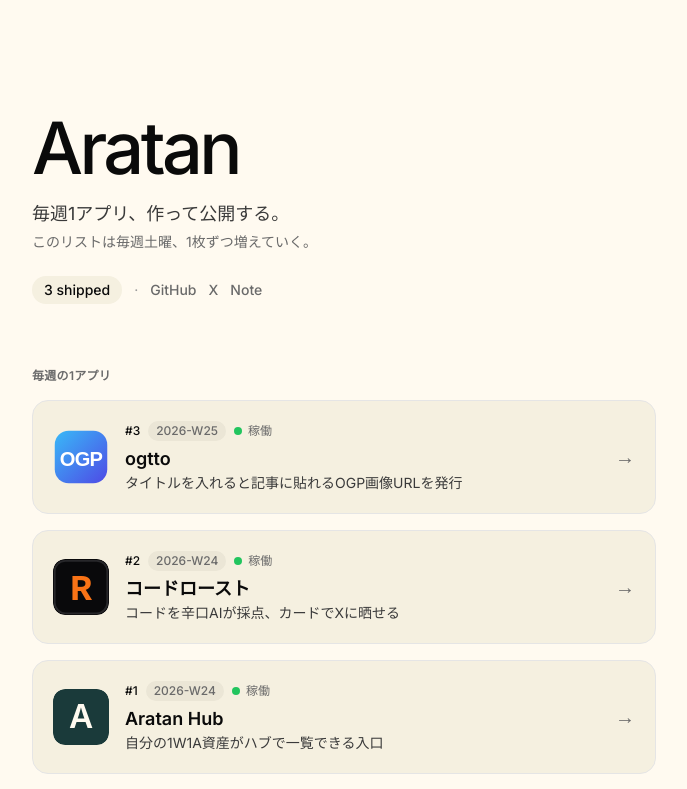
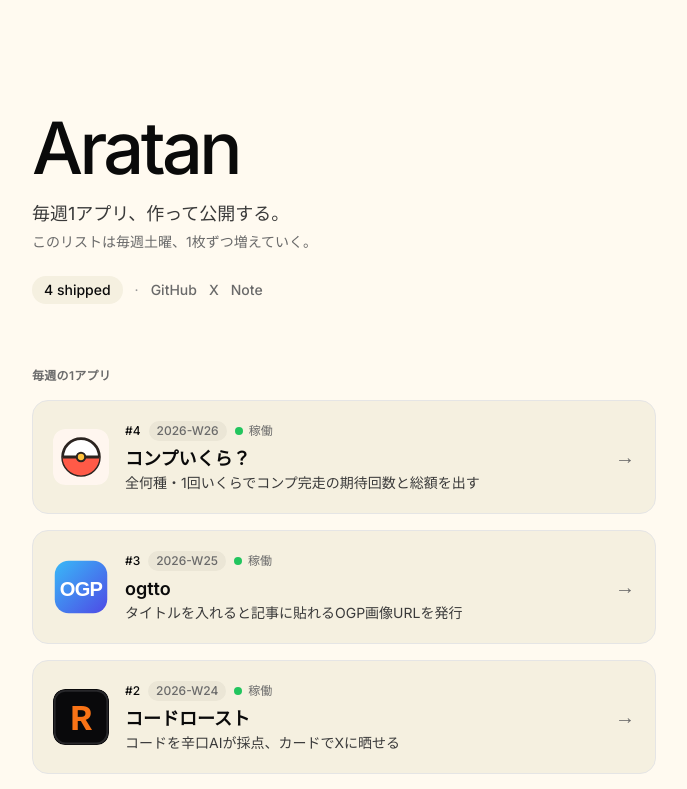
Before and after one commit to shin-takaiwa/aratan-hub, a Next.js app: page / in a window 1280 px wide. Shown: the top 789 px of the page, without its empty margins (296-983 px from the left). Built offline with nearby package versions, Linux system fonts and the light colour scheme.

Commit message:
コンプいくら？(#4, 2026-W26)をハブに追加

```diff
--- a/src/data/apps.ts
+++ b/src/data/apps.ts
@@ -62,6 +62,17 @@ export const apps: App[] = [
     accent: "lavender",
     icon: "/2026-W25-ogp.svg",
   },
+  {
+    n: 4,
+    week: "2026-W26",
+    name: "コンプいくら？",
+    pitch: "全何種・1回いくらでコンプ完走の期待回数と総額を出す",
+    emoji: "🎰",
+    status: "live",
+    url: "https://gacha-cost.aratan.dev",
+    accent: "peach",
+    icon: "/gacha-cost.svg",
+  },
 ];
 
 // 1W1A をはじめる前に作ったもの。静的・更新は手動。連番は振らない。
```
Also changed, not shown: public/gacha-cost.svg (added).
